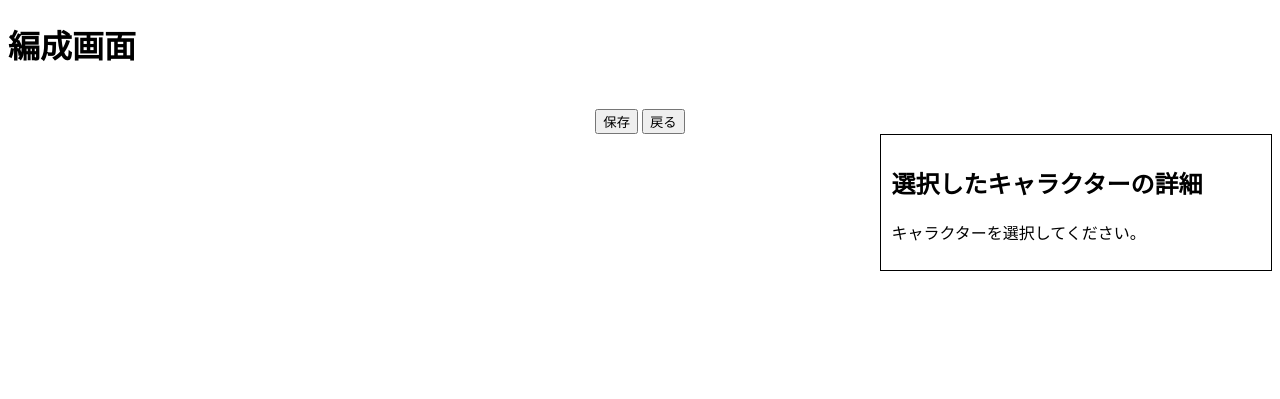
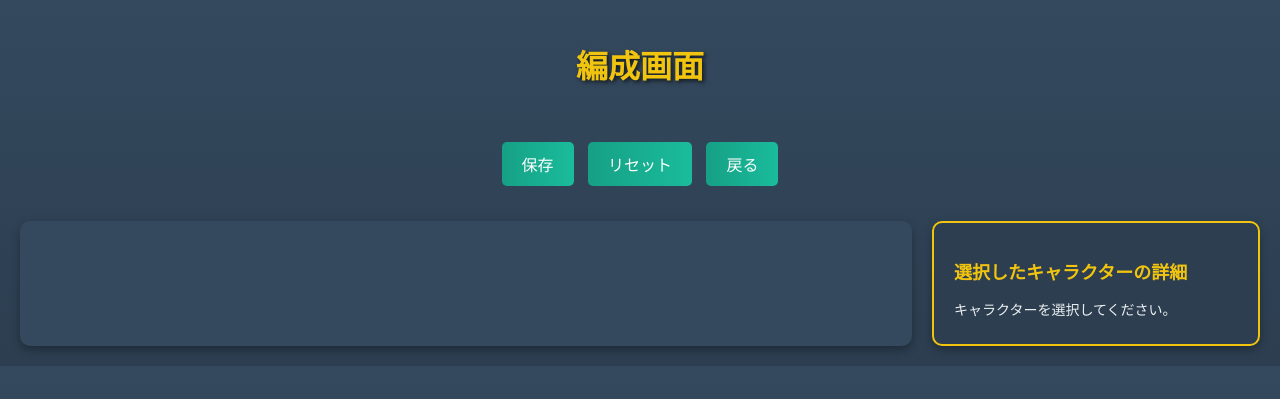
Before and after one commit to su-mi-ii/Giant-Killing, a PHP site: page /hensei.php in a window 1280 px wide. Shown: the top 399 px of the page. Run offline with PHP 8.4, Linux system fonts and the light colour scheme; the visitor is signed in with stand-in values (Sample User, id 1); data that the repository does not hold is empty.

Commit message:
リセット追加

```diff
--- a/hensei.php
+++ b/hensei.php
@@ -15,7 +15,7 @@ if (!$user_id) {
 // キャラクター一覧を取得
 try {
     $stmt = $pdo->prepare("
-        SELECT c.character_id, c.name, c.rarity, c.attack_type, c.attack_count, c.character_image, c.point, h.harvest_time
+        SELECT c.character_id, c.name, c.rarity, c.attack_type, c.character_image, c.point, c.HP, c.speed, h.harvest_time
         FROM characters AS c
         JOIN harvest_log AS h ON c.character_id = h.character_id
         WHERE h.user_id = :user_id
@@ -29,6 +29,7 @@ try {
     echo "データ取得エラー: " . $e->getMessage();
     exit;
 }
+
 
 // パーティー配列をセッションで管理（character_id と harvest_time を使用）
 if (!isset($_SESSION['party'])) {
@@ -77,21 +78,24 @@ if ($_SERVER['REQUEST_METHOD'] === 'POST' && isset($_POST['remove_from_party']))
 if ($_SERVER['REQUEST_METHOD'] === 'POST' && isset($_POST['save_party'])) {
     try {
         $pdo->beginTransaction();
+
+        // ユーザーの既存のパーティーデータを削除
         $stmt = $pdo->prepare("DELETE FROM party WHERE user_id = :user_id");
         $stmt->bindParam(':user_id', $user_id, PDO::PARAM_INT);
         $stmt->execute();
 
+        // 新しいパーティーデータを挿入
         foreach ($party as $position => $character) {
             if ($character !== null) {
-                // positionフィールドをparty_positionに変更
-                $stmt = $pdo->prepare("INSERT INTO party (user_id, character_id, position) VALUES (:user_id, :character_id, :position)");
+                $stmt = $pdo->prepare("INSERT INTO party (user_id, character_id, position)
+                                       VALUES (:user_id, :character_id, :position)");
                 $stmt->bindParam(':user_id', $user_id, PDO::PARAM_INT);
                 $stmt->bindParam(':character_id', $character['character_id'], PDO::PARAM_INT);
-                $stmt->bindParam(':position', $position, PDO::PARAM_INT);  // 修正箇所
-                //$stmt->bindParam(':harvest_time', $character['harvest_time']);
+                $stmt->bindParam(':position', $position, PDO::PARAM_INT);
                 $stmt->execute();
             }
         }
+
         $pdo->commit();
         echo "パーティーが保存されました。";
     } catch (PDOException $e) {
@@ -99,6 +103,12 @@ if ($_SERVER['REQUEST_METHOD'] === 'POST' && isset($_POST['save_party'])) {
         echo "保存エラー: " . $e->getMessage();
     }
 }
+// キャラクターをリセット
+if ($_SERVER['REQUEST_METHOD'] === 'POST' && isset($_POST['reset_party'])) {
+    $_SESSION['party'] = [1 => null, 2 => null, 3 => null]; // パーティーをリセット
+}
+
+
 
 // キャラクター詳細の表示
 $selected_character = null;
@@ -113,34 +123,175 @@ if ($_SERVER['REQUEST_METHOD'] === 'POST' && isset($_POST['select_character']))
     }
 }
 ?>
-
 <!DOCTYPE html>
 <html lang="ja">
 <head>
     <meta charset="UTF-8">
+    <meta name="viewport" content="width=device-width, initial-scale=1.0">
     <title>編成画面</title>
     <style>
-        .container { display: flex; }
-        .character-list { width: 70%; display: grid; grid-template-columns: repeat(6, 1fr); gap: 10px; }
-        .character { border: 2px solid blue; padding: 10px; text-align: center; cursor: pointer; }
+        body {
+            font-family: Arial, sans-serif;
+            background: linear-gradient(to bottom, #34495e, #2c3e50);
+            margin: 0;
+            padding: 20px;
+            color: #ecf0f1;
+        }
 
-        /* 画像の大きさを枠に合わせる */
-        .character img, .slot img {
-            width: 100%;
-            height: auto;
-            max-width: 80px;
-            max-height: 80px;
+        h1 {
+            text-align: center;
+            margin-bottom: 20px;
+            color: #f1c40f;
+            text-shadow: 2px 2px 4px rgba(0, 0, 0, 0.7);
+        }
+
+        .party-slot-container {
+            display: flex;
+            justify-content: center;
+            gap: 15px;
+            margin-bottom: 30px;
+        }
+
+        .slot {
+            border: 2px dashed #f1c40f;
+            width: 100px;
+            height: 100px;
+            display: flex;
+            align-items: center;
+            justify-content: center;
+            cursor: pointer;
+            background: #2c3e50;
+            border-radius: 10px;
+            box-shadow: 0 4px 10px rgba(0, 0, 0, 0.2);
+            transition: all 0.3s ease;
+        }
+
+        .slot img {
+            max-width: 90%;
+            max-height: 90%;
             object-fit: contain;
         }
 
-        .details { width: 30%; border: 1px solid #000; padding: 10px; margin-left: 10px; }
-        .party-slot-container { display: flex; gap: 10px; margin-top: 20px; justify-content: center; }
-        .slot { border: 2px dashed gray; width: 80px; height: 80px; display: flex; align-items: center; justify-content: center; cursor: pointer; }
-        .controls { margin-top: 20px; text-align: center; }
+        .slot:hover {
+            background: #3b556c;
+        }
+
+        .controls {
+            text-align: center;
+            margin-bottom: 30px;
+        }
+
+        .controls button {
+            background: linear-gradient(to right, #16a085, #1abc9c);
+            color: #fff;
+            border: none;
+            padding: 10px 20px;
+            margin: 5px;
+            border-radius: 5px;
+            font-size: 16px;
+            cursor: pointer;
+            transition: transform 0.2s ease, box-shadow 0.3s ease;
+        }
+
+        .controls button:hover {
+            transform: translateY(-3px);
+            box-shadow: 0 5px 15px rgba(0, 0, 0, 0.3);
+        }
+
+        .container {
+            display: flex;
+            justify-content: space-between;
+        }
+
+        .character-list {
+            flex: 3;
+            display: grid;
+            grid-template-columns: repeat(auto-fit, minmax(150px, 1fr));
+            gap: 20px;
+            padding: 20px;
+            background: #34495e;
+            border-radius: 10px;
+            box-shadow: 0 4px 10px rgba(0, 0, 0, 0.3);
+        }
+
+        .character {
+            border: 2px solid #f1c40f;
+            border-radius: 10px;
+            padding: 15px;
+            text-align: center;
+            background: #2c3e50;
+            transition: transform 0.3s ease, box-shadow 0.3s ease;
+            cursor: pointer;
+        }
+
+        .character img {
+            max-width: 100%;
+            max-height: 100px;
+            object-fit: contain;
+            margin-bottom: 10px;
+        }
+
+        .character:hover {
+            transform: translateY(-5px);
+            box-shadow: 0 5px 15px rgba(0, 0, 0, 0.5);
+        }
+
+        .character p {
+            margin: 5px 0;
+            font-size: 14px;
+            color: #f1c40f;
+        }
+
+        .character button {
+            background: linear-gradient(to right, #3498db, #2980b9);
+            color: white;
+            border: none;
+            padding: 5px 10px;
+            border-radius: 5px;
+            font-size: 12px;
+            cursor: pointer;
+            transition: transform 0.2s ease, box-shadow 0.3s ease;
+        }
+
+        .character button:hover {
+            transform: translateY(-2px);
+            box-shadow: 0 4px 8px rgba(0, 0, 0, 0.3);
+        }
+
+        .details {
+            flex: 1;
+            margin-left: 20px;
+            padding: 20px;
+            background: #2c3e50;
+            border: 2px solid #f1c40f;
+            border-radius: 10px;
+            box-shadow: 0 4px 10px rgba(0, 0, 0, 0.3);
+        }
+
+        .details h2 {
+            font-size: 18px;
+            color: #f1c40f;
+            margin-bottom: 15px;
+        }
+
+        .details img {
+            max-width: 100%;
+            max-height: 200px;
+            object-fit: contain;
+            margin-bottom: 10px;
+            border-radius: 10px;
+        }
+
+        .details p {
+            margin: 5px 0;
+            font-size: 14px;
+            color: #ecf0f1;
+        }
     </style>
 </head>
 <body>
     <h1>編成画面</h1>
+
 
     <!-- パーティースロット -->
     <div class="party-slot-container">
@@ -151,10 +302,13 @@ if ($_SERVER['REQUEST_METHOD'] === 'POST' && isset($_POST['select_character']))
         <?php endforeach; ?>
     </div>
 
+    <!-- 保存ボタンとリセットボタン -->
     <form method="POST" class="controls">
         <button type="submit" name="save_party">保存</button>
+        <button type="submit" name="reset_party">リセット</button> <!-- リセットボタン -->
         <button type="button" onclick="window.location.href='start.php'">戻る</button>
     </form>
+
 
     <!-- キャラクターリストと詳細表示 -->
     <div class="container">
@@ -163,10 +317,8 @@ if ($_SERVER['REQUEST_METHOD'] === 'POST' && isset($_POST['select_character']))
                 <form class="character" method="POST">
                     <input type="hidden" name="character_id" value="<?= htmlspecialchars($character['character_id'], ENT_QUOTES, 'UTF-8') ?>">
                     <input type="hidden" name="harvest_time" value="<?= htmlspecialchars($character['harvest_time'], ENT_QUOTES, 'UTF-8') ?>">
-                    <img src="<?= htmlspecialchars($character['character_image'], ENT_QUOTES, 'UTF-8') ?>" alt="<?= htmlspecialchars($character['name'], ENT_QUOTES, 'UTF-8') ?>" onclick="selectCharacter(<?= htmlspecialchars(json_encode($character), ENT_QUOTES, 'UTF-8') ?>)">
+                    <img src="<?= htmlspecialchars($character['character_image'], ENT_QUOTES, 'UTF-8') ?>" alt="<?= htmlspecialchars($character['name'], ENT_QUOTES, 'UTF-8') ?>">
                     <p><?= htmlspecialchars($character['name'], ENT_QUOTES, 'UTF-8') ?></p>
-
-                    <!-- 編成済みキャラのボタンを「取り消し」に変更 -->
                     <?php
                     $is_in_party = false;
                     foreach ($party as $party_character) {
@@ -181,49 +333,48 @@ if ($_SERVER['REQUEST_METHOD'] === 'POST' && isset($_POST['select_character']))
                     <?php else: ?>
                         <button type="submit" name="add_to_party">編成</button>
                     <?php endif; ?>
+                    <button type="submit" name="select_character">詳細表示</button>
                 </form>
             <?php endforeach; ?>
         </div>
 
-        <!-- 選択したキャラクターの詳細 -->
+
+
+        <!-- キャラクター詳細 -->
         <div class="details">
             <h2>選択したキャラクターの詳細</h2>
             <?php if ($selected_character): ?>
+                <img src="<?= htmlspecialchars($selected_character['character_image'], ENT_QUOTES, 'UTF-8') ?>" alt="<?= htmlspecialchars($selected_character['name'], ENT_QUOTES, 'UTF-8') ?>">
                 <p>名前: <?= htmlspecialchars($selected_character['name'], ENT_QUOTES, 'UTF-8') ?></p>
                 <p>レア度: <?= htmlspecialchars($selected_character['rarity'], ENT_QUOTES, 'UTF-8') ?></p>
-                <p>攻撃タイプ: <?= htmlspecialchars($selected_character['attack_type'], ENT_QUOTES, 'UTF-8') ?></p>
-                <p>攻撃回数: <?= htmlspecialchars($selected_character['attack_count'], ENT_QUOTES, 'UTF-8') ?></p>
-                <p>ポイント: <?= htmlspecialchars($selected_character['point'], ENT_QUOTES, 'UTF-8') ?></p>
+                <p>タイプ: <?= htmlspecialchars($selected_character['attack_type'], ENT_QUOTES, 'UTF-8') ?></p>
+                <p>体力: <?= htmlspecialchars($selected_character['HP'], ENT_QUOTES, 'UTF-8') ?></p>
+                <p>素早さ: <?= htmlspecialchars($selected_character['speed'], ENT_QUOTES, 'UTF-8') ?></p>
             <?php else: ?>
                 <p>キャラクターを選択してください。</p>
             <?php endif; ?>
         </div>
     </div>
+    <script>
+        // フォームの送信を非同期にする
+        document.querySelectorAll('.character form').forEach(form => {
+            form.addEventListener('submit', async (event) => {
+                event.preventDefault(); // ページリロード防止
 
-    <script>
-        function selectCharacter(character) {
-            const form = document.createElement('form');
-            form.method = 'POST';
-            const characterIdInput = document.createElement('input');
-            characterIdInput.type = 'hidden';
-            characterIdInput.name = 'character_id';
-            characterIdInput.value = character.character_id;
-            form.appendChild(characterIdInput);
+                // フォームデータを取得
+                const formData = new FormData(form);
 
-            const harvestTimeInput = document.createElement('input');
-            harvestTimeInput.type = 'hidden';
-            harvestTimeInput.name = 'harvest_time';
-            harvestTimeInput.value = character.harvest_time;
-            form.appendChild(harvestTimeInput);
+                // 非同期リクエストを送信
+                const response = await fetch('', {
+                    method: 'POST',
+                    body: formData
+                });
 
-            const submit = document.createElement('input');
-            submit.type = 'hidden';
-            submit.name = 'select_character';
-            form.appendChild(submit);
-
-            document.body.appendChild(form);
-            form.submit();
-        }
+                // サーバーからのレスポンスをHTMLに反映
+                const result = await response.text();
+                document.getElementById('details').innerHTML = result;
+            });
+        });
     </script>
 </body>
 </html>
```
